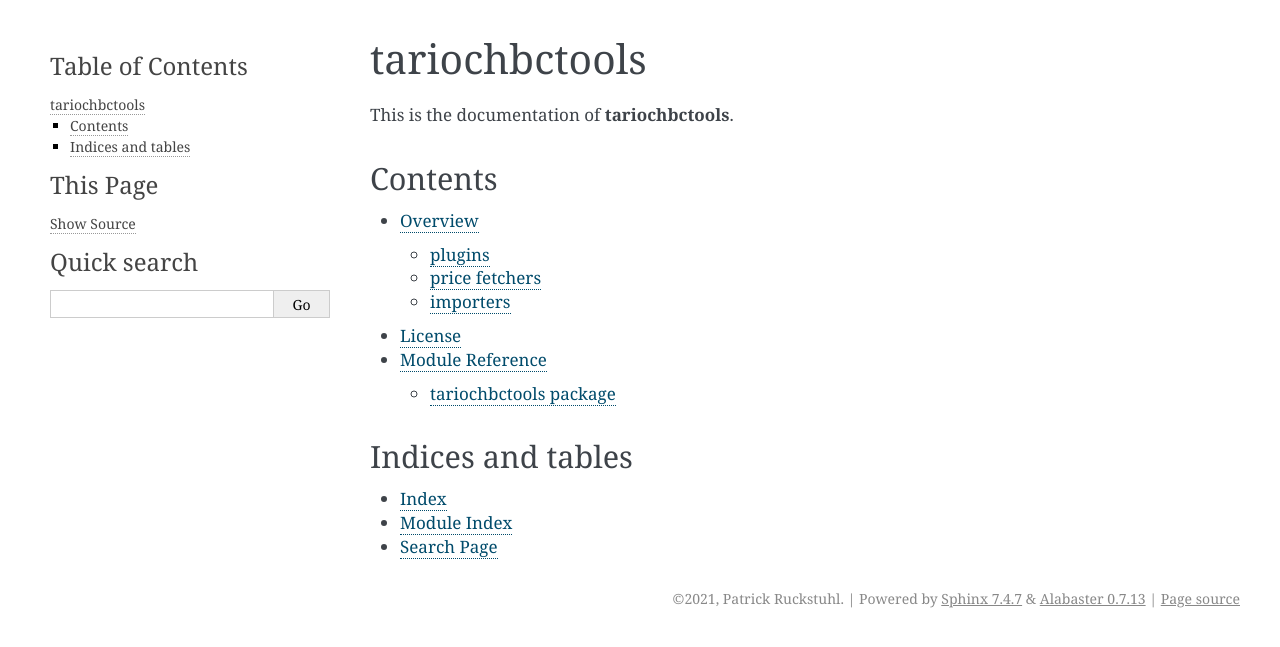
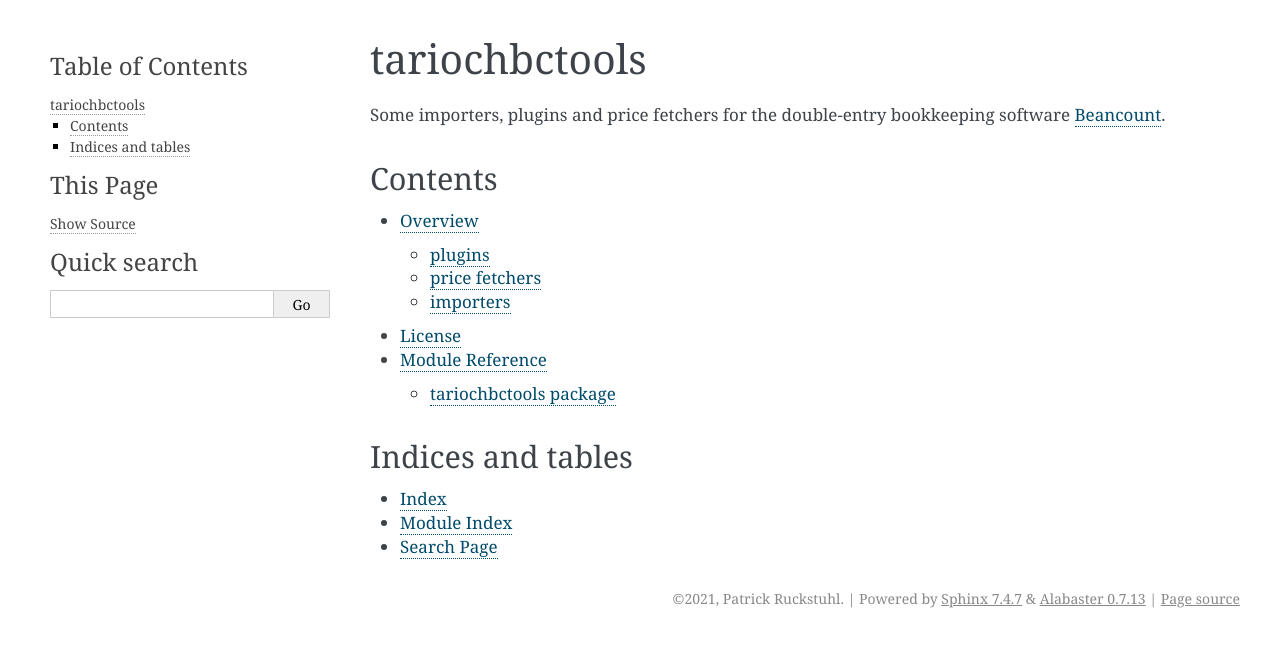
Before and after one commit to tarioch/beancounttools, a Sphinx documentation site: the page built from docs/index.rst, in a window 1280 px wide. Shown: the top 647 px of the page. Built offline with Sphinx 7.4.7, drawn with Linux system fonts in a browser that asks for light colours.

Commit message:
dummy push for trying readthedocs on pr

```diff
--- a/docs/index.rst
+++ b/docs/index.rst
@@ -2,7 +2,7 @@
 tariochbctools
 ==============
 
-This is the documentation of **tariochbctools**.
+Some importers, plugins and price fetchers for the double-entry bookkeeping software `Beancount <http://furius.ca/beancount/>`__.
 
 Contents
 ========
```
